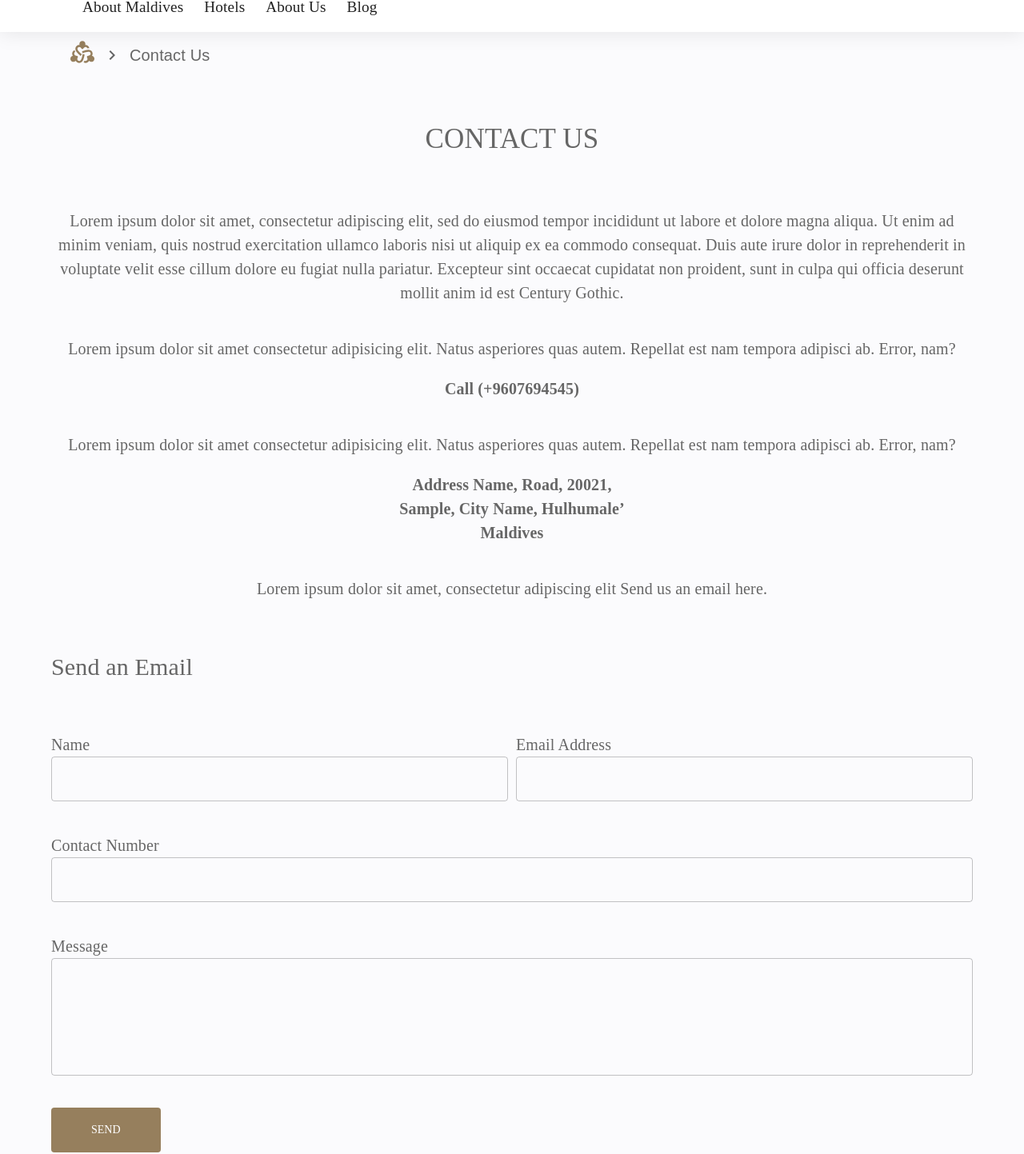
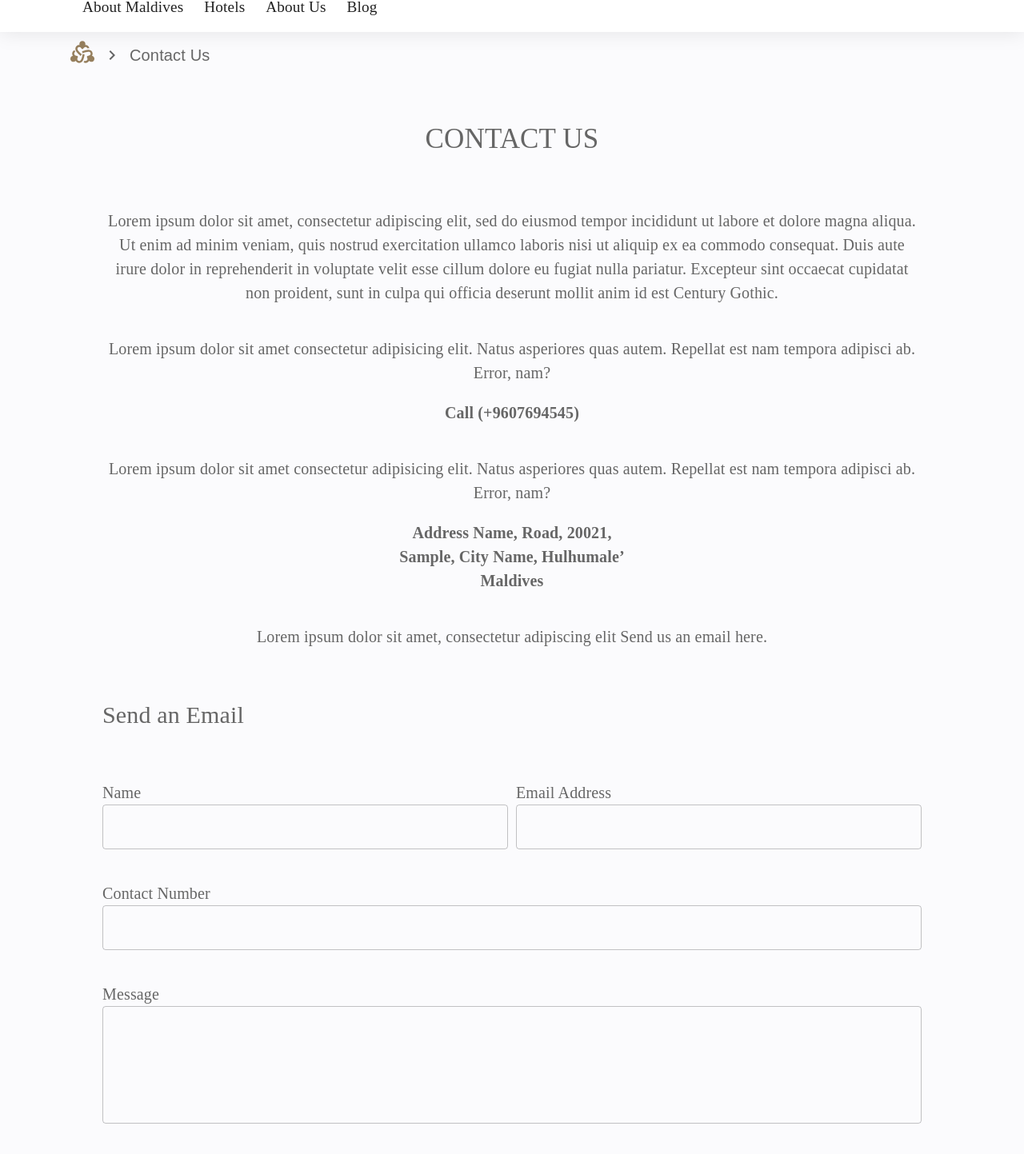
Before and after one commit to MachineIntelligence6/lovely-maldives-ts, a Next.js app: page /contact-us in a window 1280 px wide. Shown: the part 130-1573 px from the top of the page at 80% size. Built offline with nearby package versions, Linux system fonts and the light colour scheme; no server answers.

Commit message:
update pages
about maldives,
blog slug,
contact us,
and faqs,

```diff
--- a/src/app/about-maldives/page.tsx
+++ b/src/app/about-maldives/page.tsx
@@ -25,7 +25,7 @@ export default function Page() {
   return (
     <Box sx={{ pt: { xs: '120px', md: '190px' } }}>
       <Header />
-      <Container sx={{ maxWidth: { xs: '90%', md: '90%' } }}>
+      <Container sx={{ maxWidth: { xs: '100%', md: '90%' } }}>
         <BreadCrumb />
       </Container>
       <Container
@@ -87,7 +87,7 @@ export default function Page() {
             pt: '30px',
             color: 'var(--white)',
             fontSize: { xs: '12px', md: '20px' },
-            width: { xs: '80%', md: '450px' },
+            width: { xs: '79%', md: '450px' },
             ml: { xs: '40px', md: '150px' },
             // mx: 'auto',
             textAlign: 'left',
--- a/src/app/blogs/[slug]/page.tsx
+++ b/src/app/blogs/[slug]/page.tsx
@@ -110,6 +110,7 @@ export default function SingleBlogPage() {
               <Typography
                 paragraph
                 sx={{
+                  width:{xs:'90%', md:'auto'},
                   fontSize: { xs: '12px', md: '1.125rem' },
                   mt: 2,
                   textAlign: 'left',
@@ -236,10 +237,12 @@ export default function SingleBlogPage() {
               <Typography
                 paragraph
                 sx={{
+                  width:{xs:'90%', md:'auto'},
                   fontSize: { xs: '12px', md: '1.125rem' },
                   mt: 2,
                   textAlign: 'left',
                   mb: 5,
+                  ml: { xs: 0, md: '175px' },
                   color: '#666',
                   fontWeight: '400',
                   fontStyle: 'italic',
--- a/src/app/contact-us/page.tsx
+++ b/src/app/contact-us/page.tsx
@@ -11,14 +11,14 @@ function page() {
   return (
     <Box sx={{ mt: { md: '180px', xs: '100px' } }}>
       <Header />
-      <Container sx={{ maxWidth: { xs: '90%', md: '90%' } }}>
+      <Container sx={{ maxWidth: { xs: '100%', md: '90%' } }}>
         <BreadCrumb />
       </Container>
       <Container
         sx={{
-          maxWidth: '80%',
-          px: 0,
-          margin: 'auto',
+          maxWidth: { xs: '100%', md: '80%' },
+          px: { xs: '20px', md: '0' },
+          margin: { xs: '0', md: 'auto' },
           '@media only screen and (min-width: 1441px)': {
             maxWidth: '1030px !important',
           },
--- a/src/components/ContactForm.tsx
+++ b/src/components/ContactForm.tsx
@@ -4,9 +4,9 @@ export default function ContactForm() {
   return (
     <Container
       sx={{
-        maxWidth: '80%',
-        px: 0,
-        margin: 'auto',
+        maxWidth: { xs: '100%', md: '80%' },
+        px: { xs: '20px', md: '0' },
+        margin: { xs: '0', md: 'auto' },
         '@media only screen and (min-width: 1441px)': {
           maxWidth: '1030px !important',
         },
```
Also changed, not shown: src/app/faqs/page.tsx (+4 -4 lines).
